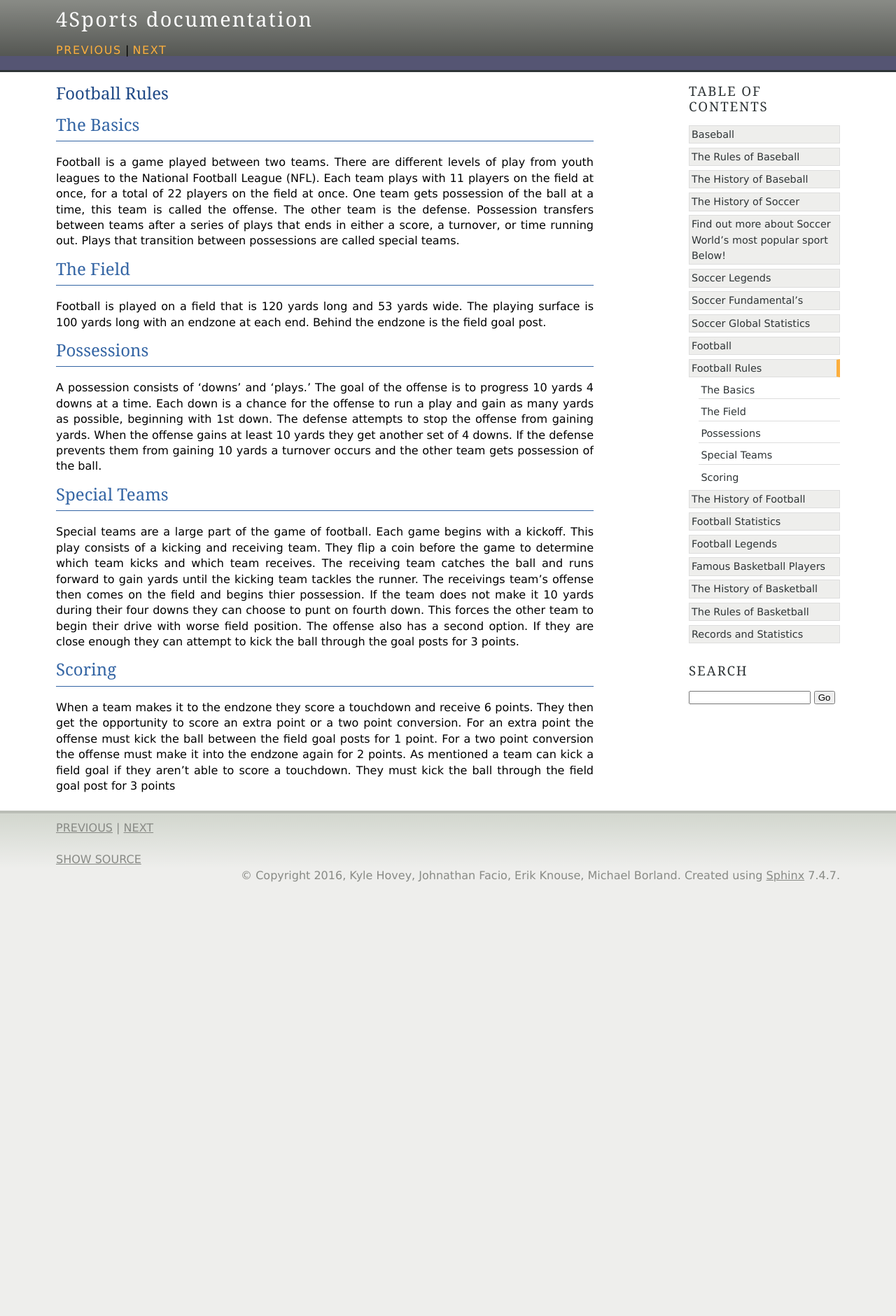
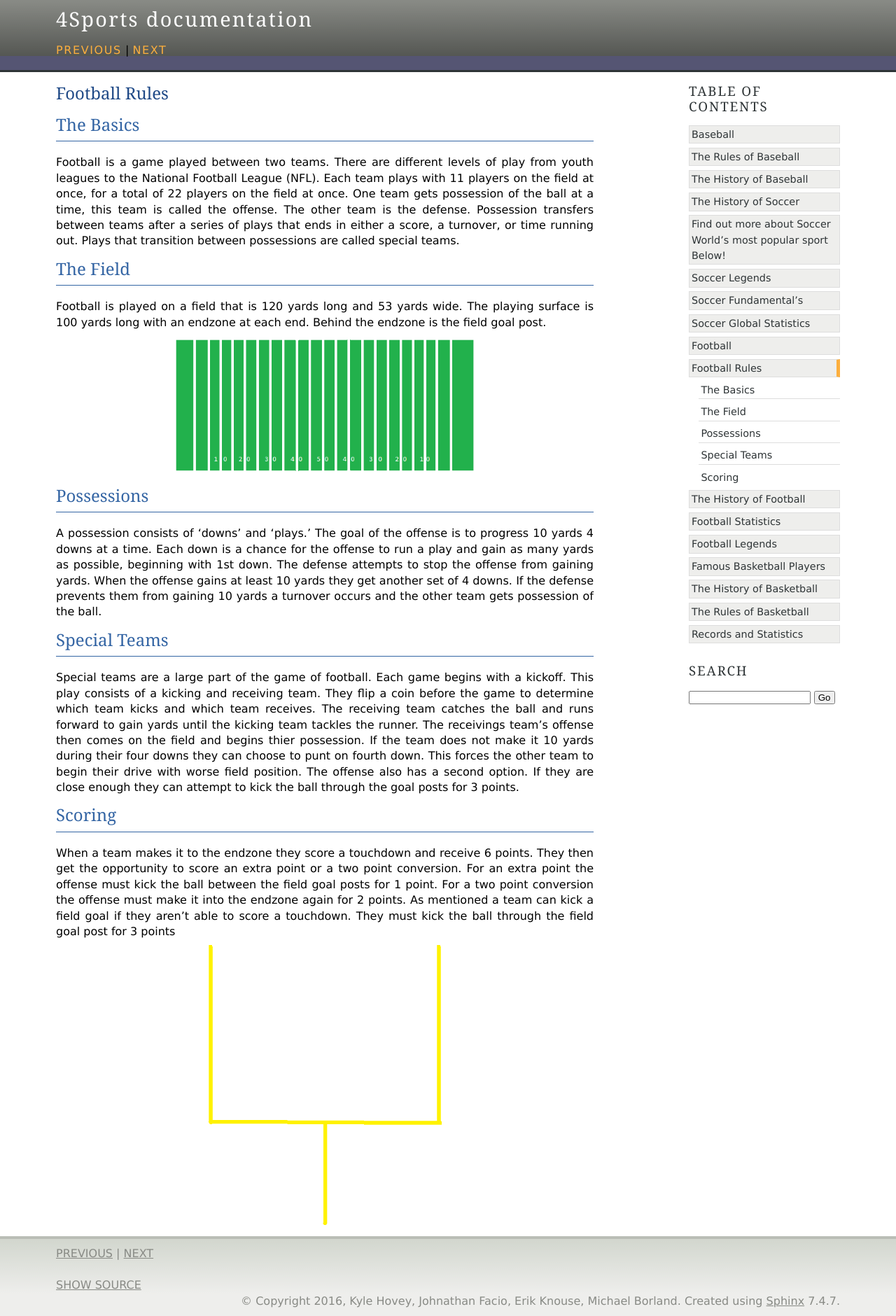
Before and after one commit to michaelborlandKeys/4Sports, a Sphinx documentation site: the page built from source/football/rules_football.rst, in a window 1280 px wide. Shown: the whole page at 70% size. Built offline with Sphinx 7.4.7, drawn with Linux system fonts in a browser that asks for light colours; before the commit the page ends 1272 px from its top, so only the background shows below that.

Commit message:
added pics to the football rules page

```diff
--- a/source/football/rules_football.rst
+++ b/source/football/rules_football.rst
@@ -19,6 +19,10 @@ The Field
 Football is played on a field that is 120 yards long and 53 yards
 wide. The playing surface is 100 yards long with an endzone at each
 end. Behind the endzone is the field goal post.
+
+.. image:: img/field.png
+   :height: 200px
+   :align: center
 
 Possessions
 -----------
@@ -55,3 +59,7 @@ point conversion the offense must make it into the endzone again for
 2 points. As mentioned a team can kick a field goal if they aren't
 able to score a touchdown. They must kick the ball through the field
 goal post for 3 points
+
+.. image:: img/uprights.png
+   :height: 400px
+   :align: center
```
Also changed, not shown: source/football/img/field.png (added), source/football/img/uprights.png (added).
